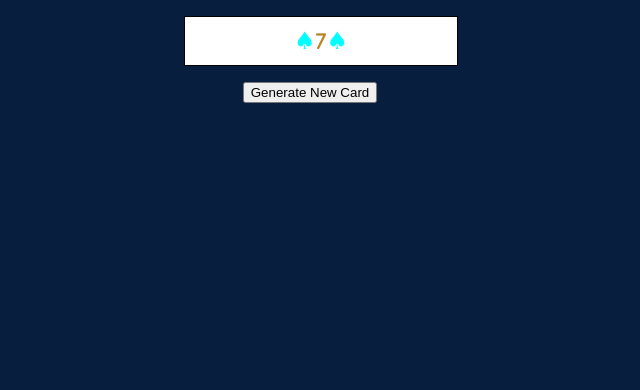
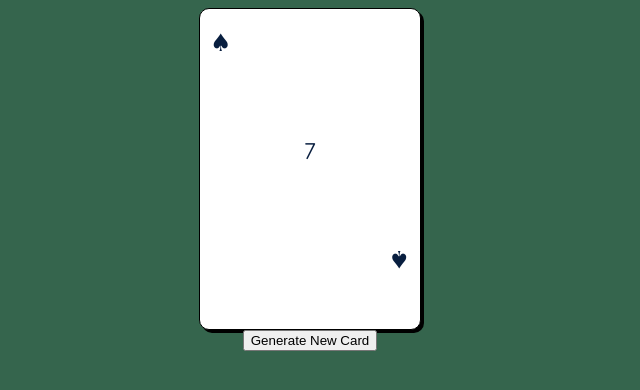
Before and after one commit to akurz02/20240415_Random-Card, a plain HTML site: page index.html in a window 1280 px wide. Shown: the whole page, without its empty margins (330-970 px from the left). Drawn offline with Linux system fonts and the light colour scheme.

Commit message:
finished assignment

```diff
--- a/index.html
+++ b/index.html
@@ -7,8 +7,10 @@
     </head>
 <body>
     <div class="container">
-        <div class="w-40 h-75 container-fluid text-center">
-            <h1 class="card"></h1>
+        <div class="card">
+                <div class="top-suit"><h1></h1></div>
+                <div class="number"><h1></h1></div>
+                <div class="bottom-suit"><h1></h1></div>
         </div>
     </div>
     <div class="container-fluid text-center ">
--- a/script.js
+++ b/script.js
@@ -12,6 +12,8 @@ function generateRandomCardNo(){
 let randomSuit = generateRandomSuit();
 let randomCardNo = generateRandomCardNo();
 
-document.querySelector(".card").innerHTML = randomSuit + randomCardNo + randomSuit;
+document.querySelector(".top-suit").innerHTML = randomSuit
+document.querySelector(".number").innerHTML = `<span class="dark">${randomCardNo}</span>`
+document.querySelector(".bottom-suit").innerHTML = randomSuit
 
 document.querySelector(".newCardButton").addEventListener("click",function() {location.reload();});
--- a/styles.css
+++ b/styles.css
@@ -1,5 +1,5 @@
 body {
- background-color: #081E3F;
+ background-color: #35654D;
  font-family: "Comic Sans MS", "Comic Sans", cursive;
  color: #B6862C;
  text-align: center;
@@ -7,20 +7,39 @@ body {
 
 .card {
     background-color:white;
-    width: 20%;
-    height: 1000%;
+    width: 200px;
+    height: 300px;
     border: 1px solid black;
     padding: 10px;
     font-size:24px;
-    margin-left: 40%;
-    margin-right: 40%;
+    margin-left: auto;
+    margin-right: auto;
+    border-radius: 10px;
+    box-shadow: 3px 3px #000000;
 }
 
+.top-suit {
+    margin-top: 5%;
+    margin-bottom: 40%;
+    text-align: left;
+}
+
+.number {
+    margin-top: 40%;
+    margin-bottom: 40%;
+}
+
+.bottom-suit {
+    margin-top: 40%;
+    margin-bottom: 5%;
+    text-align: right;
+    transform: scaleY(-1);
+}
 
 .vibrant {
     color:magenta;
 }
 
 .dark {
-    color:cyan;
+    color:#081E3F;
 }
```
